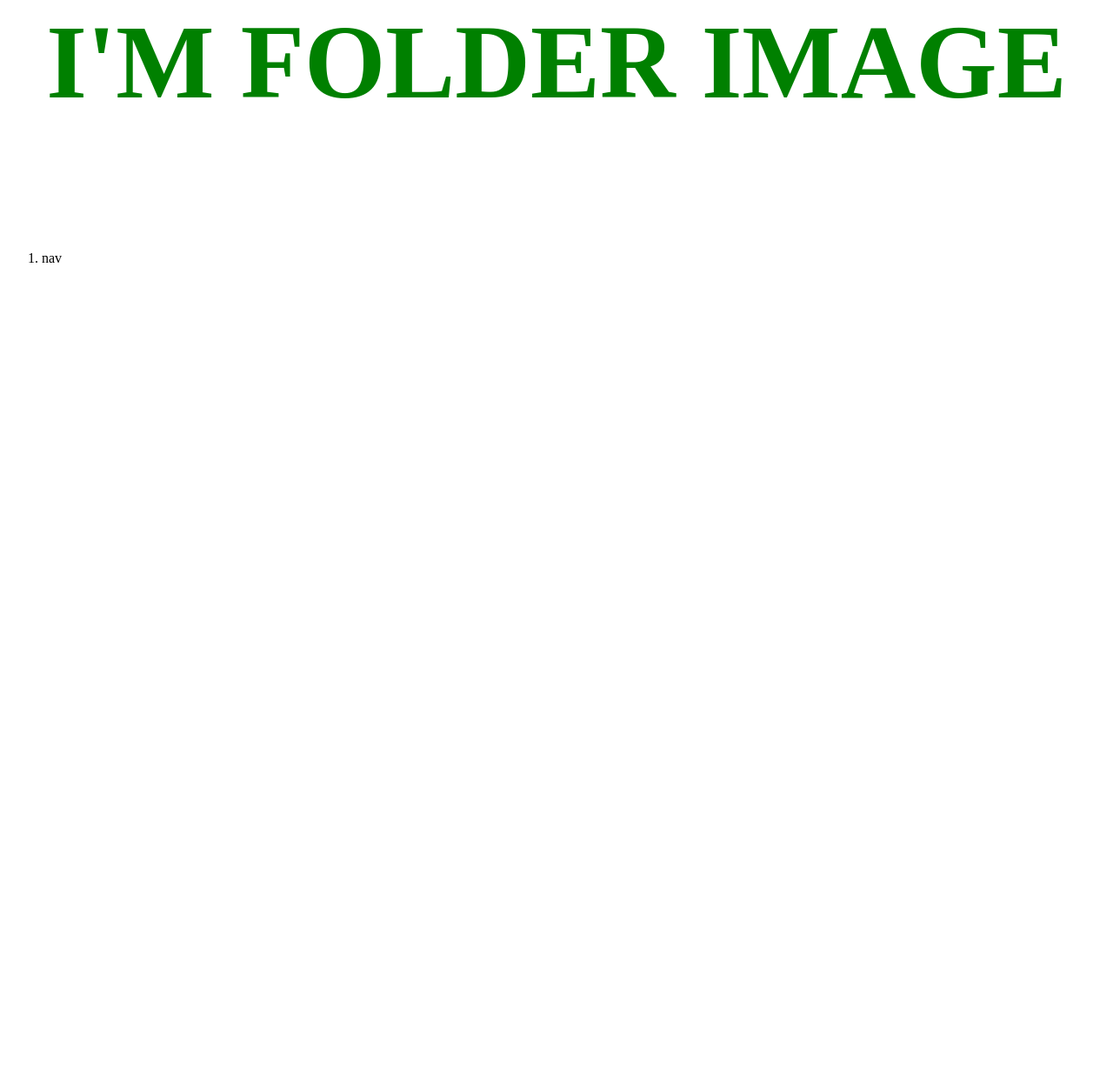
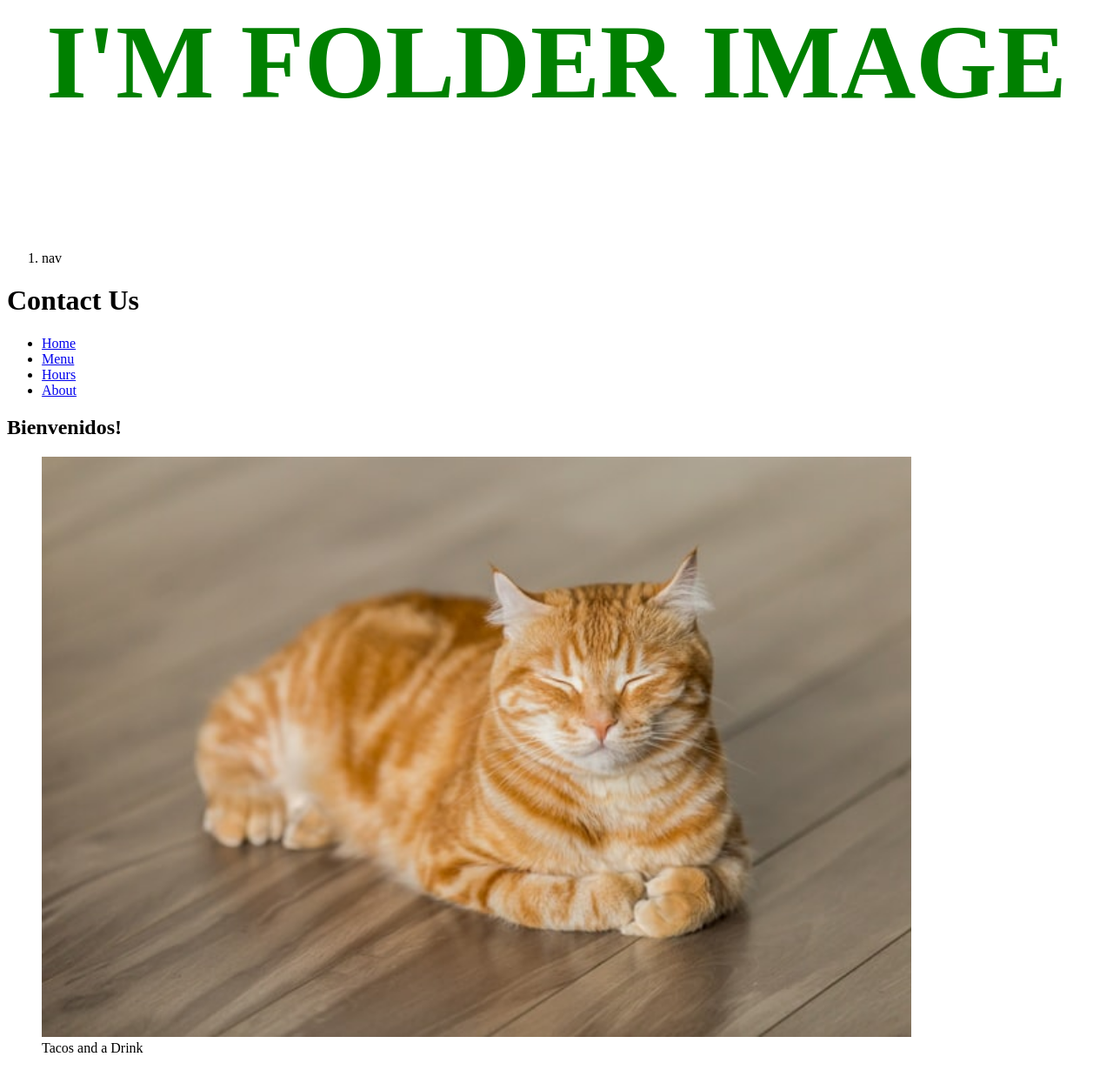
Before and after one commit to selameshetu/learngitproject, a plain HTML site: page main.html in a window 1280 px wide. Shown: the part 936-2166 px from the top of the page at 87% size. Before the commit the page ends 1258 px from the top, so only its background shows below. Drawn offline with Linux system fonts and the light colour scheme.

Commit message:
contact html file

```diff
--- a/main.html
+++ b/main.html
@@ -39,5 +39,32 @@
              <ol>
                  <Li>nav</Li>
              </ol>
+             <h1 class="header_h1">Contact Us</h1>
+   <nav class="header_nav">
+    <ul class="header_ul">
+        <li>
+            <a href="/">Home</a>
+           </li>
+           <li>
+               <a href="/#menu">Menu</a>
+              </li>
+              <li>
+               <a href="hours.html">Hours</a>
+              </li>
+              <li>
+               <a href="about.html">About</a>
+              </li>
+    </ul>
+   </nav>
+  </header>
+  <section class="hero">
+ <h2 class="hero_h2">Bienvenidos!</h2>
+ <figure>
+ <img src="cat2.jpg" alt="Tacos and a Drink" title="We love tacos!" width="1000" height="667">
+ <figcaption class="offscreen">
+     Tacos and a Drink
+ </figcaption>
+ </figure>
+  </section>
 </body>
 </html>
```
